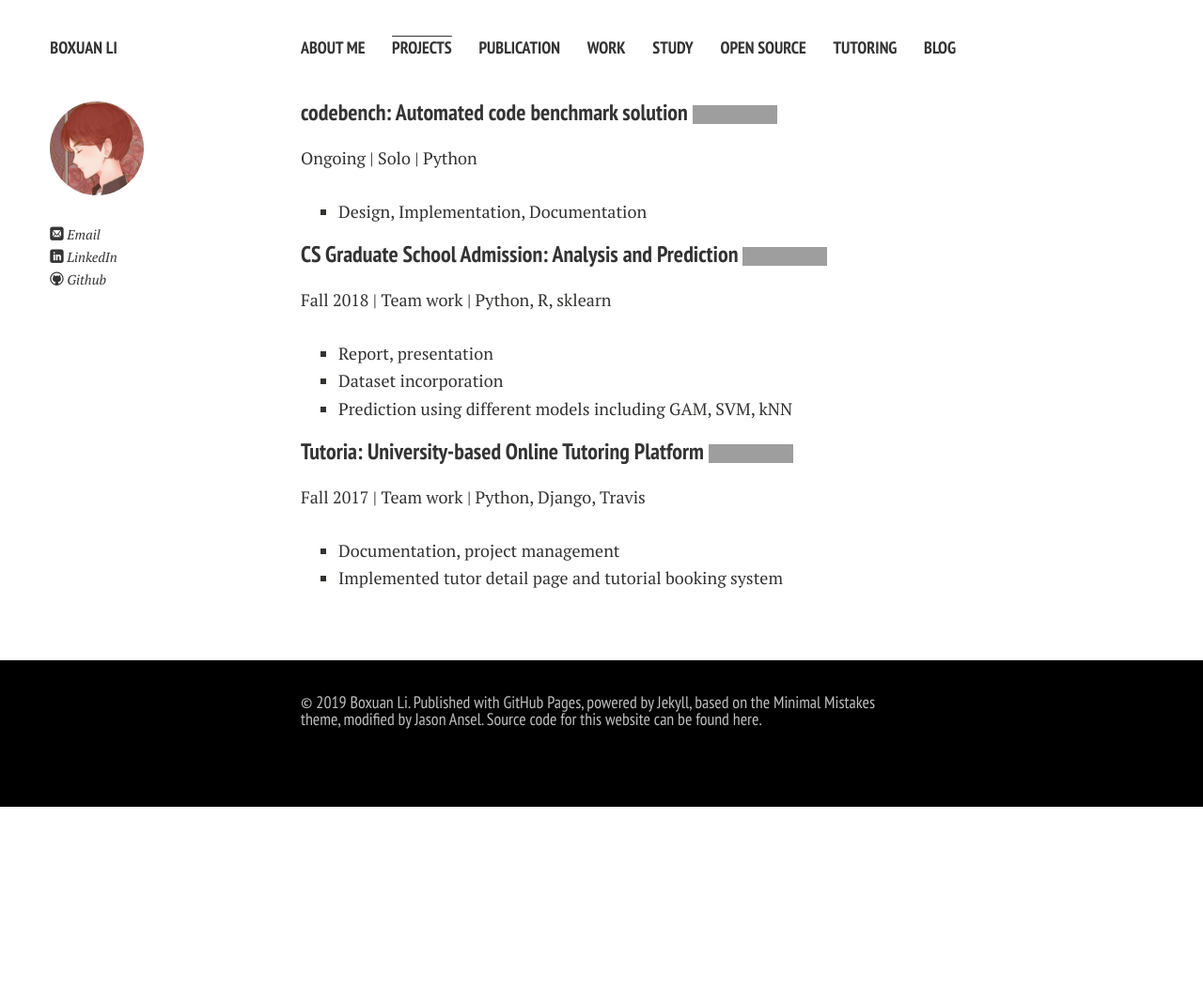
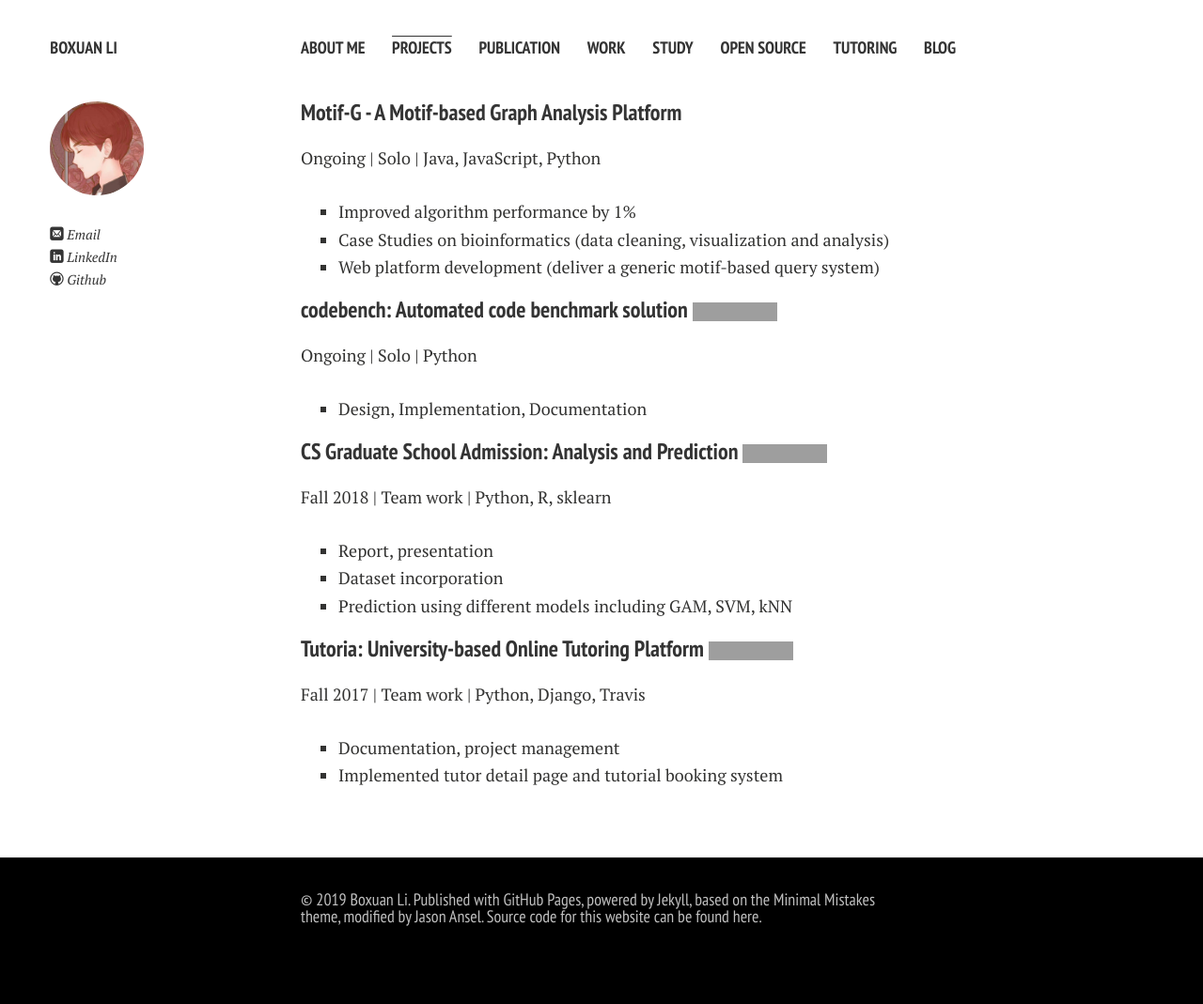
Before and after one commit to li-boxuan/li-boxuan.github.io, a Jekyll site: the page built from projects.md, in a window 1280 px wide. Shown: the whole page at 94% size. Built offline with Jekyll 4.4.1, drawn with Linux system fonts in a browser that asks for light colours; nearby versions of some CDN libraries; Markdown is read by kramdown in place of the engine named in the settings; before the commit the page ends 900 px from its top, so only the background shows below that; grey boxes are pictures that could not be loaded.

Commit message:
projects.md: Add motif-clique project

```diff
--- a/projects.md
+++ b/projects.md
@@ -3,6 +3,13 @@ layout: page
 permalink: /projects/index.html
 title: Projects
 ---
+#### [Motif-G - A Motif-based Graph Analysis Platform](https://www.li-boxuan.com/final-year-project/)
+
+Ongoing | Solo | Java, JavaScript, Python
+- Improved algorithm performance by 1%
+- Case Studies on bioinformatics (data cleaning, visualization and analysis)
+- Web platform development (deliver a generic motif-based query system)
+
 #### [codebench: Automated code benchmark solution](https://github.com/li-boxuan/codebench) [![GitHub stars](https://img.shields.io/github/stars/li-boxuan/codebench.svg?style=social&label=Star)](https://github.com/li-boxuan/codebench)
 
 Ongoing | Solo | Python
```
